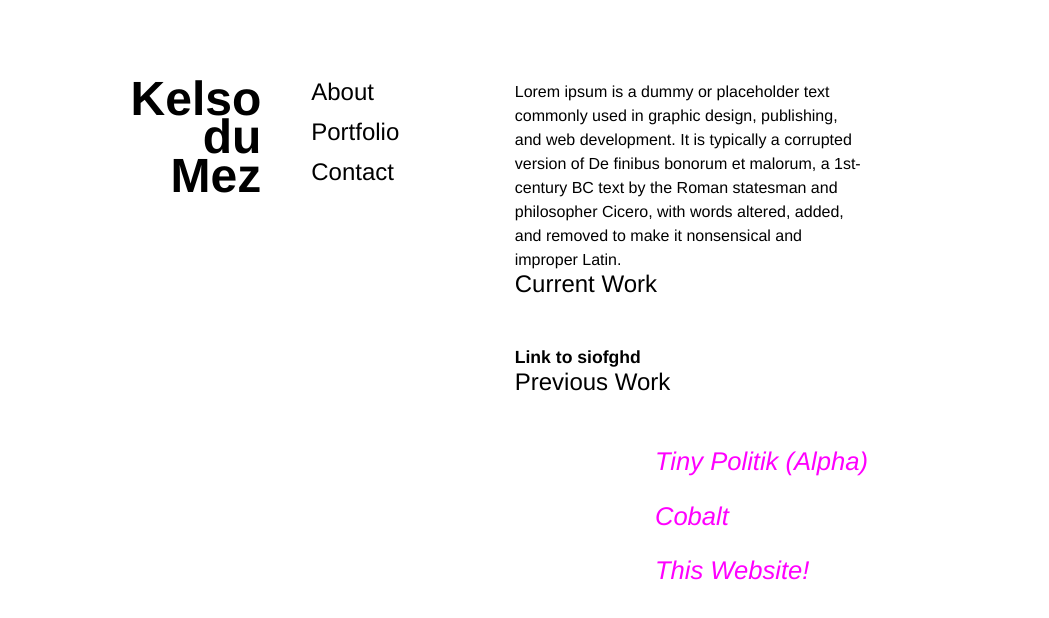
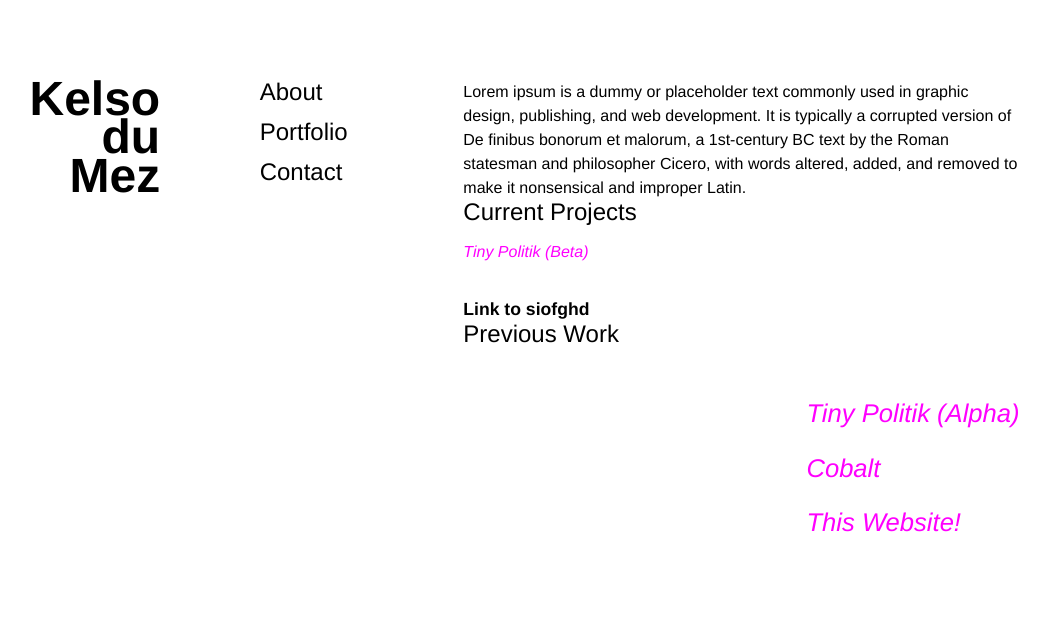
Before and after one commit to kelsodumez/kelsodumez.github.io, a Next.js app: page /portfolio in a window 1280 px wide. Shown: the top 618 px of the page, without its empty margins (51-1100 px from the left). Built offline with nearby package versions, Linux system fonts and the light colour scheme.

Commit message:
static build test

```diff
--- a/next.config.mjs
+++ b/next.config.mjs
@@ -2,6 +2,7 @@
 const nextConfig = {
   /* config options here */
   reactCompiler: true,
+  output: 'export',
 };
 
 export default nextConfig;
--- a/src/app/contact/page.js
+++ b/src/app/contact/page.js
@@ -6,14 +6,15 @@ export default function Portfolio() {
             <h1>Get in Touch</h1>
             <div className="row">
                 <div className="col">
-                    <p className="font-semibold">Email</p>
+                    <p className="font-semibold">Email (Preferred)</p>
+                    <p className="font-semibold">LinkedIn</p>
                     <p className="font-semibold">Discord</p>
-                    <p className="font-semibold">LinkedIn</p>
+
                 </div>
                 <div className="col">
-                    <a href="mailto:kelso@dumez.nz">kelso@dumez.nz</a>
-                    <a href="discord.com/users/274121886298931203">@keslo_</a>
-                    <a href="https://www.linkedin.com/in/kelso-du-mez-85b793315">Kelso du Mez</a>
+                    <a href="mailto:kelso@dumez.nz" target="_blank">kelso@dumez.nz</a>
+                    <a href="https://www.linkedin.com/in/kelso-du-mez-85b793315" target="_blank">Kelso du Mez</a>
+                    <a href="discord.com/users/274121886298931203" target="_blank">keslo_</a>
                 </div>
             </div>
         </div>
--- a/src/app/globals.css
+++ b/src/app/globals.css
@@ -17,7 +17,7 @@ body {
   color: var(--foreground);
   font-family: Helvetica, sans-serif;
   display: grid;
-  grid-template-columns: 1fr 1fr 1fr 1fr 1fr 1fr 1fr 1fr 1fr 1fr 1fr 1fr;
+  grid-template-columns: Repeat(24, 1fr);
   gap: 0;
   padding: 10vh 2rem;
   margin: 0;
@@ -40,7 +40,7 @@ a {
 }
 
 .title {
-  grid-column: 2 / 3;
+  grid-column: 1 / 5;
   grid-row: 1;
   text-align: right;
 }
@@ -53,7 +53,7 @@ a {
 }
 
 .navbar {
-  grid-column: 4 / 5;
+  grid-column: 6 / 8;
   display: flex;
 }
 
@@ -65,7 +65,7 @@ a {
 
 .content {
   /*padding-top: 6vh;*/
-  grid-column: 6 / 10;
+  grid-column: 10 / 22;
   grid-row: 1;
 }
 
@@ -153,6 +153,7 @@ img {
   flex: 50%;
   display: flex;
   flex-direction: column;
+  align-content: space-between;
 }
 
 .col > * {
@@ -162,8 +163,8 @@ img {
 /* Responsive breakpoint - adjust the pixel value as needed */
 @media (max-width: 550px) {
   body {
-    grid-template-columns: 1fr 1fr 1fr 1fr 1fr 1fr;
-    grid-template-rows: 1fr 1fr 1fr 1fr 1fr 1fr 1fr 1fr 1fr 1fr 1fr 1fr 1fr 1fr;
+    grid-template-columns: Repeat(6, 1fr);
+    grid-template-rows: Repeat(14, 1fr);
     /*align-items: stretch;*/
     padding-top: 8vw;
     width: 100vw;
--- a/src/app/portfolio/page.js
+++ b/src/app/portfolio/page.js
@@ -1,11 +1,12 @@
 import PortfolioItems from "../../components/portfolio";
-
+import CurrentWorkItem from "../../components/current-projects";
 export default function Portfolio() {
     return (
         <div>
             {/*<h1>Tiny Politik</h1>*/}
             <p>Lorem ipsum is a dummy or placeholder text commonly used in graphic design, publishing, and web development. It is typically a corrupted version of De finibus bonorum et malorum, a 1st-century BC text by the Roman statesman and philosopher Cicero, with words altered, added, and removed to make it nonsensical and improper Latin.</p>
-            <h1>Current Work</h1>
+            <h1>Current Projects</h1>
+            <CurrentWorkItem/>
             <h2>Link to siofghd</h2>
             <h1>Previous Work</h1>
             <PortfolioItems />
--- a/src/app/portfolio/tiny-politik-alpha/page.js
+++ b/src/app/portfolio/tiny-politik/alpha/page.js
@@ -1,4 +1,4 @@
-import cover from "../../../../public/tiny-politik/cover.png";
+import cover from "../../../../../public/tiny-politik/cover.png";
 import Image from 'next/image';
 
 export default function Page() {
--- /dev/null
+++ b/src/app/portfolio/tiny-politik/beta/page.js
@@ -0,0 +1,10 @@
+import cover from "../../../../../public/tiny-politik/cover.png";
+import Image from 'next/image';
+
+export default function Page() {
+    return (
+        <div>
+            <h1>Tiny Politik (Beta)</h1>
+        </div>
+    );
+}
--- /dev/null
+++ b/src/components/current-projects.js
@@ -0,0 +1,27 @@
+"use client";
+
+import {usePathname} from "next/navigation";
+import Link from "next/link";
+
+const currentProjects = [
+    { name: 'Tiny Politik (Beta)', href: '/portfolio/tiny-politik/beta' },
+];
+
+const classNames = (classes) => {
+    return "";
+};
+
+
+export default function CurrentProjects() {
+    const pathName = usePathname();
+    return (<div className={"CurrentWork"}>
+        {currentProjects.map((item) => {
+            return <Link
+                key={item.name}
+                href={item.href}
+            >
+                {item.name}
+            </Link>
+        })}
+    </div>)
+}
--- a/src/components/portfolio.js
+++ b/src/components/portfolio.js
@@ -4,7 +4,7 @@ import {usePathname} from "next/navigation";
 import Link from "next/link";
 
 const portfolioItems = [
-    { name: 'Tiny Politik (Alpha)', href: '/portfolio/tiny-politik-alpha' },
+    { name: 'Tiny Politik (Alpha)', href: '/portfolio/tiny-politik/alpha' },
     {name: 'Cobalt', href: '/portfolio/cobalt' },
     {name: 'This Website!', href: '/portfolio/website' },
 ];
```
